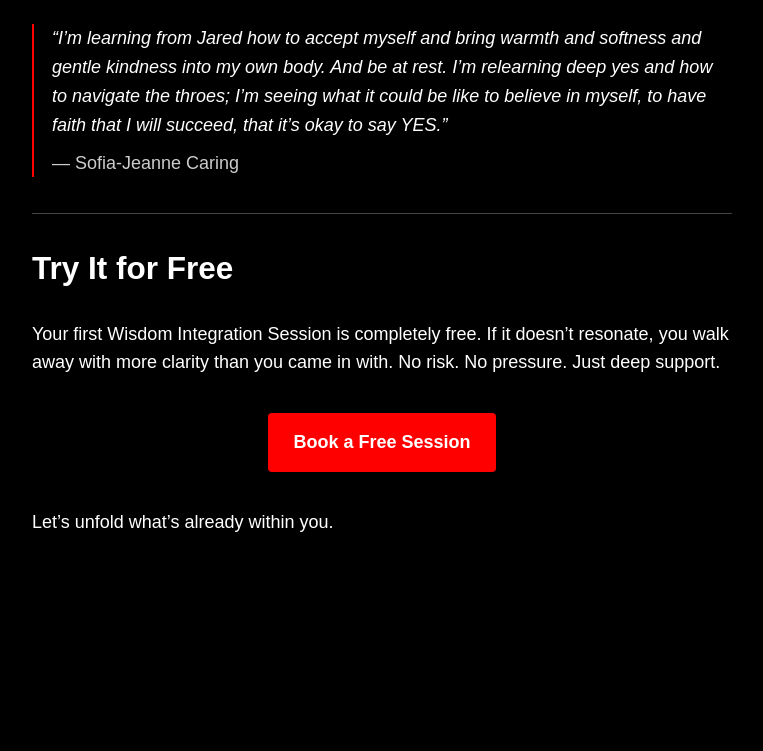
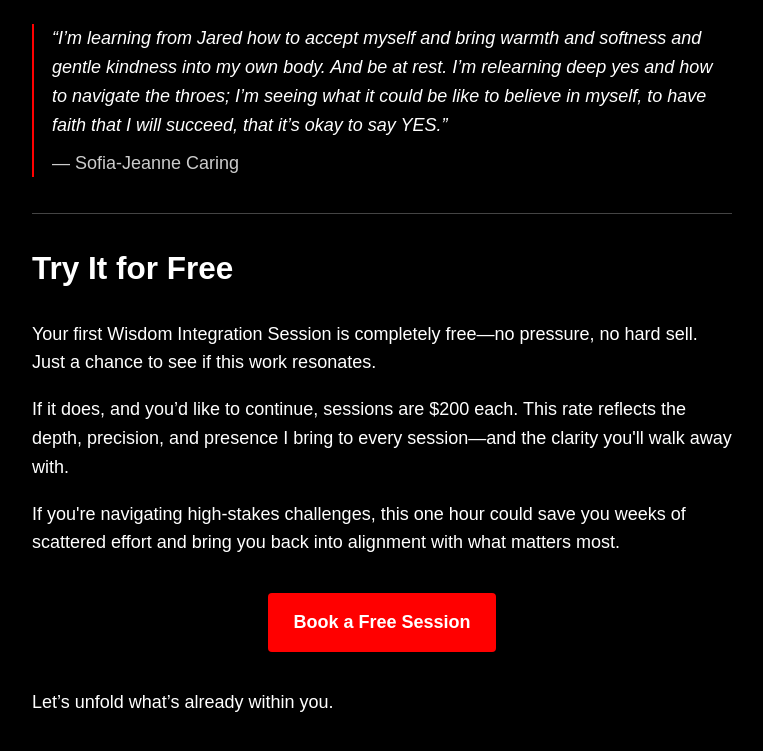
Before and after one commit to kapslap/pia, a plain HTML site: page index.html in a window 1280 px wide. Shown: the part 3328-4079 px from the top of the page, without its empty margins (258-1021 px from the left). Before the commit the page ends 3923 px from the top, so only its background shows below. Drawn offline with Linux system fonts and the light colour scheme.

Commit message:
Update index.html

```diff
--- a/index.html
+++ b/index.html
@@ -252,9 +252,15 @@
 
 <h2>Try It for Free</h2>
 <p>
-      Your first Wisdom Integration Session is completely free.
-      If it doesn’t resonate, you walk away with more clarity than you came in with.
-      No risk. No pressure. Just deep support.
+  Your first Wisdom Integration Session is completely free—no pressure, no hard sell.
+  Just a chance to see if this work resonates.
+</p>
+<p>
+  If it does, and you’d like to continue, sessions are $200 each.
+  This rate reflects the depth, precision, and presence I bring to every session—and the clarity you'll walk away with.
+</p>
+<p>
+  If you're navigating high-stakes challenges, this one hour could save you weeks of scattered effort and bring you back into alignment with what matters most.
 </p>
 
 <div class="cta-button-container">
```
Lines whose indentation alone changed are shown as unchanged.
